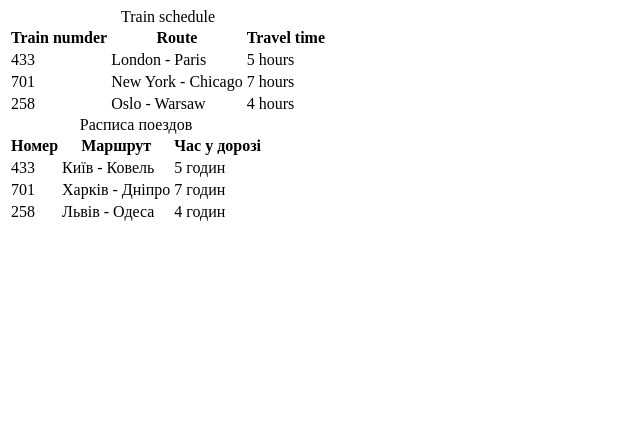
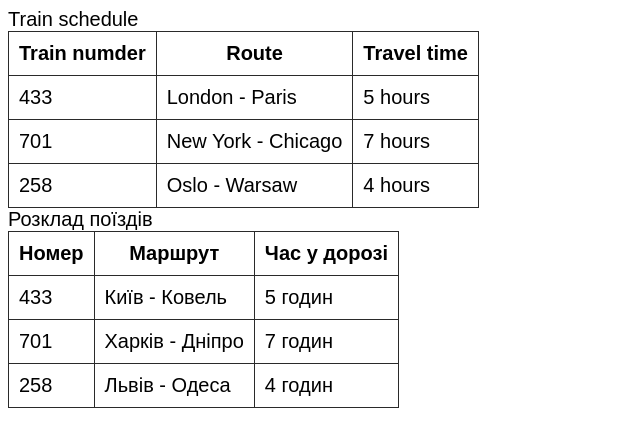
Before and after one commit to sashazakatov/HTMLtables, a plain HTML site: page index.html in a window 1280 px wide. Shown: the whole page, without its empty margins (0-640 px from the left). Drawn offline with Linux system fonts and the light colour scheme.

Commit message:
Дабавляет css стили

```diff
--- a/index.html
+++ b/index.html
@@ -4,6 +4,7 @@
     <meta charset="UTF-8">
     <meta http-equiv="X-UA-Compatible" content="IE=edge">
     <meta name="viewport" content="width=device-width, initial-scale=1.0">
+    <link rel="stylesheet" href="./styles/style.css">
     <title>Tables</title>
 </head>
 <body>
@@ -37,7 +38,7 @@
         </table>
 
         <table>
-            <caption>Расписа поездов</caption>
+            <caption>Розклад поїздів</caption>
             <thead>
                 <tr>
                     <th>Номер</th>
--- a/styles/style.css
+++ b/styles/style.css
@@ -0,0 +1,25 @@
+/* Using a sans serif font and increasing the size of the characters */
+body {
+    font-family: sans-serif;
+    font-size: 20px;
+}
+
+/* Shift the heading text to the left, by default it is centered */
+table caption {
+    text-align: left;
+}
+
+/* We "collapse" the frames of adjacent cells */
+table {
+    border-collapse: collapse;
+}
+
+/*
+  Add a border and padding to the cells, the distance from the content to the border.
+  To control the vertical position, the caption-side property is used.
+*/
+table th,
+table td {
+    padding: 10px;
+    border: 1px solid #2a2a2a;
+}
```
